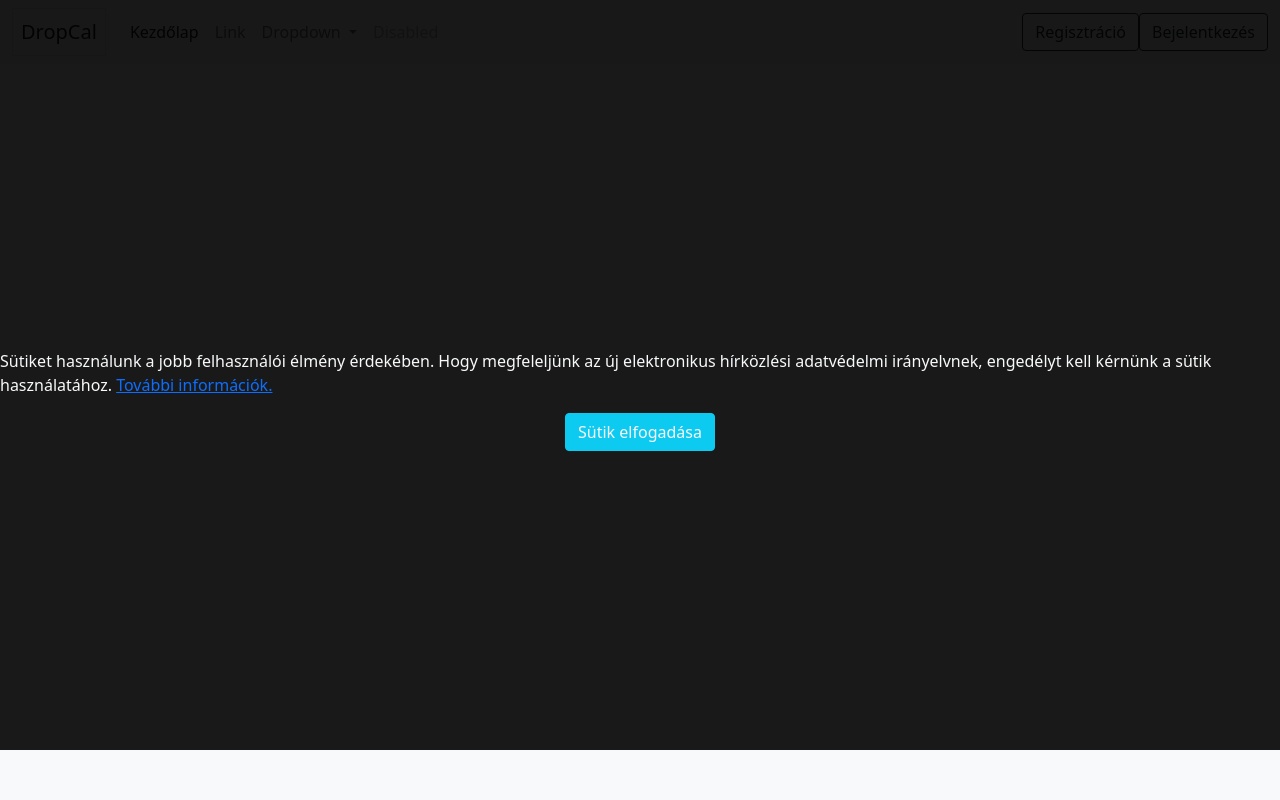
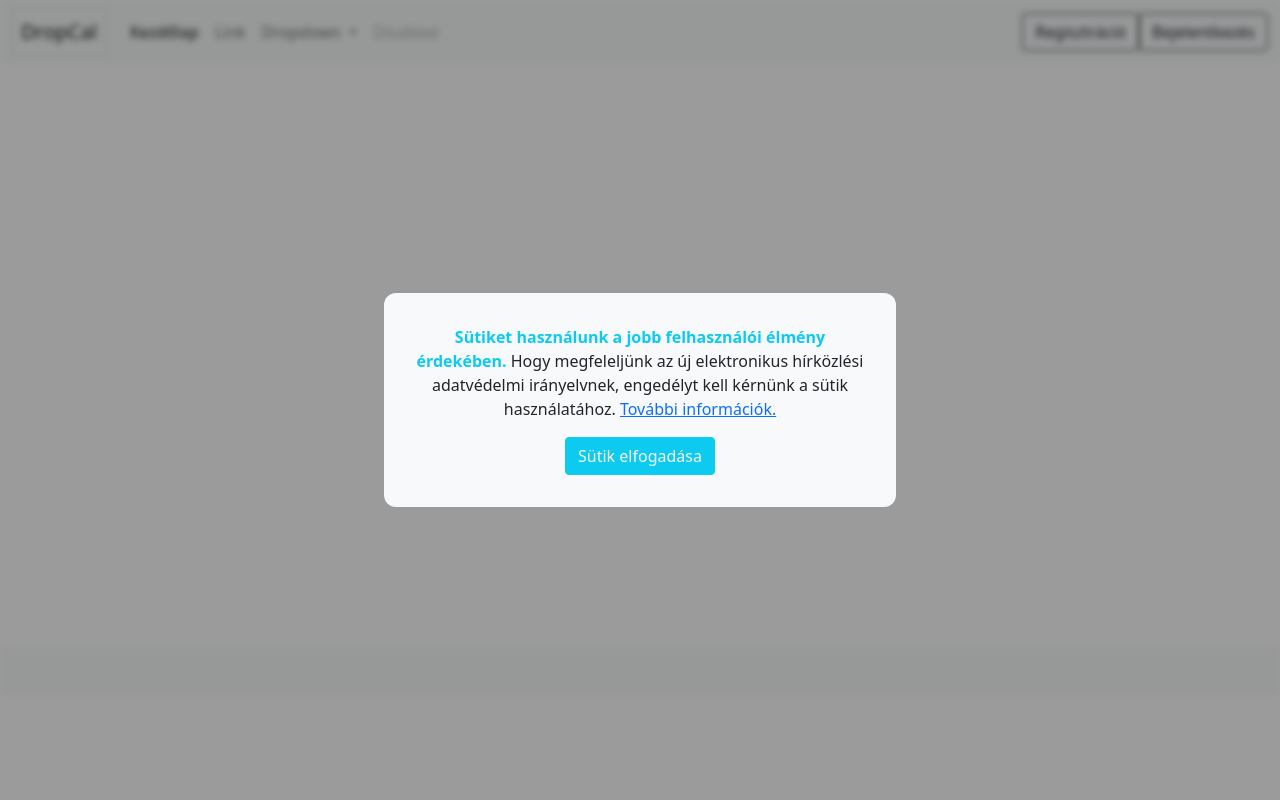
Before and after one commit to DevelopedByBarley/DropCal.hu, a PHP site: page /app/views/Layout.php in a window 1280 px wide. Run offline with PHP 8.4, Linux system fonts and the light colour scheme; data that the repository does not hold is empty; some libraries are stand-ins or nearby versions.

Commit message:
cookie modal is done

```diff
--- a/app/views/Layout.php
+++ b/app/views/Layout.php
@@ -14,38 +14,20 @@
 </head>
 
 <body>
+    <div id="layout" class="<?php echo isset($_COOKIE["cookie_accepted"]) ? '' : 'inactive' ?>">
         <?php include 'includes/Header.php' ?>
         <?php include 'components/Preloader.php' ?>
-    <div class="container" style="margin-bottom: 100px;">
+        <div class="container" id="root" style="margin-bottom: 100px;">
             <div class="row">
                 <div class="col" style="min-height: 79vh">
                     <?= $params["content"] ?? "" ?>
                 </div>
             </div>
         </div>
-    <div class="modal fade show" id="cookieModal" tabindex="-1" role="dialog" aria-labelledby="cookieModalLabel" aria-hidden="true">
-        <div class="modal-dialog" role="document">
-            <div class="modal-content">
-                <div class="modal-header">
-                    <h5 class="modal-title" id="cookieModalLabel">Cookie értesítés</h5>
-                    <button type="button" class="close" data-dismiss="modal" aria-label="Bezárás">
-                        <span aria-hidden="true">&times;</span>
-                    </button>
+
+        <?php include 'includes/Footer.php' ?>
     </div>
-                <div class="modal-body">
-                    <p>Ez a weboldal sütiket használ a jobb felhasználói élmény érdekében.</p>
-                    <p><a href="#">További információk</a></p>
-                </div>
-                <div class="modal-footer">
-                    <button type="button" class="btn btn-secondary" data-dismiss="modal">Bezárás</button>
-                    <button type="button" class="btn btn-primary" id="acceptCookie">Elfogadás</button>
-                </div>
-            </div>
-        </div>
-    </div>
-
         <?php include 'components/CookieModal.php' ?>
-    <?php include 'includes/Footer.php' ?>
     <script src="public/js/fileReader.js"></script>
     <script src="public/js/preLoader.js"></script>
     <script src="public/js/cookieModalHandle.js"></script>
--- a/app/views/components/CookieModal.php
+++ b/app/views/components/CookieModal.php
@@ -1,7 +1,9 @@
-<div class="cookie-modal text-light <?php echo isset($_COOKIE["cookie_accepted"]) ? '' : 'active' ?>">
-  <p>Sütiket használunk a jobb felhasználói élmény érdekében. Hogy megfeleljünk az
-    új elektronikus hírközlési adatvédelmi irányelvnek, engedélyt kell
-    kérnünk a sütik használatához.    <a href="/">További információk.</a></p>
+<div class="cookie-modal text-center <?php echo isset($_COOKIE["cookie_accepted"]) ? '' : 'active' ?>">
+  <div class="cookie-modal-content bg-light">
+        <p><b class="text-info">Sütiket használunk a jobb felhasználói élmény érdekében.</b> Hogy megfeleljünk az
+      új elektronikus hírközlési adatvédelmi irányelvnek, engedélyt kell
+      kérnünk a sütik használatához. <a href="/">További információk.</a></p>
 
- <button id="accept_cookie" class="btn btn-info text-light">Sütik elfogadása</button>
+    <button id="accept_cookie" class="btn btn-info text-light">Sütik elfogadása</button>
+  </div>
 </div>
--- a/public/css/components/cookieModal.css
+++ b/public/css/components/cookieModal.css
@@ -3,7 +3,7 @@
   height: 100vh;
   position: fixed;
   bottom: 0;
-  background-color: hsla(99, 100%, 0%, 0.9);
+  background-color: hsla(0, 0%, 0%, 0.393);
   display: none;
 }
 
@@ -13,3 +13,17 @@
   justify-content: center;
   flex-direction: column;
 }
+
+
+.cookie-modal-content {
+  width: 85%;
+  margin: 0 auto;
+  padding: 2rem;
+  border-radius: 12px;
+}
+
+@media(min-width: 768px) {
+  .cookie-modal-content {
+    width: 40%;
+  }
+}
--- /dev/null
+++ b/public/css/layout/Layout.css
@@ -0,0 +1,4 @@
+
+#layout.inactive {
+    filter: blur(3px);
+}
--- a/public/css/main.css
+++ b/public/css/main.css
@@ -1,3 +1,4 @@
+@import 'layout/Layout.css';
 @import 'user/registration/user_registration.css';
 @import 'components/preLoader.css';
 @import 'components/cookieModal.css';
--- a/public/js/cookieModalHandle.js
+++ b/public/js/cookieModalHandle.js
@@ -1,4 +1,5 @@
 const acceptCookie = document.getElementById('accept_cookie');
+const layout = document.getElementById('layout');
 
 acceptCookie.addEventListener('click', (event) => {
   event.preventDefault();
@@ -7,5 +8,6 @@ acceptCookie.addEventListener('click', (event) => {
   const expires = "expires=" + d.toUTCString();
   const cookieValue = "true"; // itt tároljuk el az elfogadás állapotát
   document.cookie = "cookie_accepted=" + cookieValue + ";" + expires + ";path=/"; // itt állítjuk be a cookie-t
-  event.target.parentElement.classList.remove("active");
+  event.target.parentElement.parentElement.classList.remove("active");
+  layout.classList.remove("inactive");
 })
```
Lines whose indentation alone changed are shown as unchanged.
